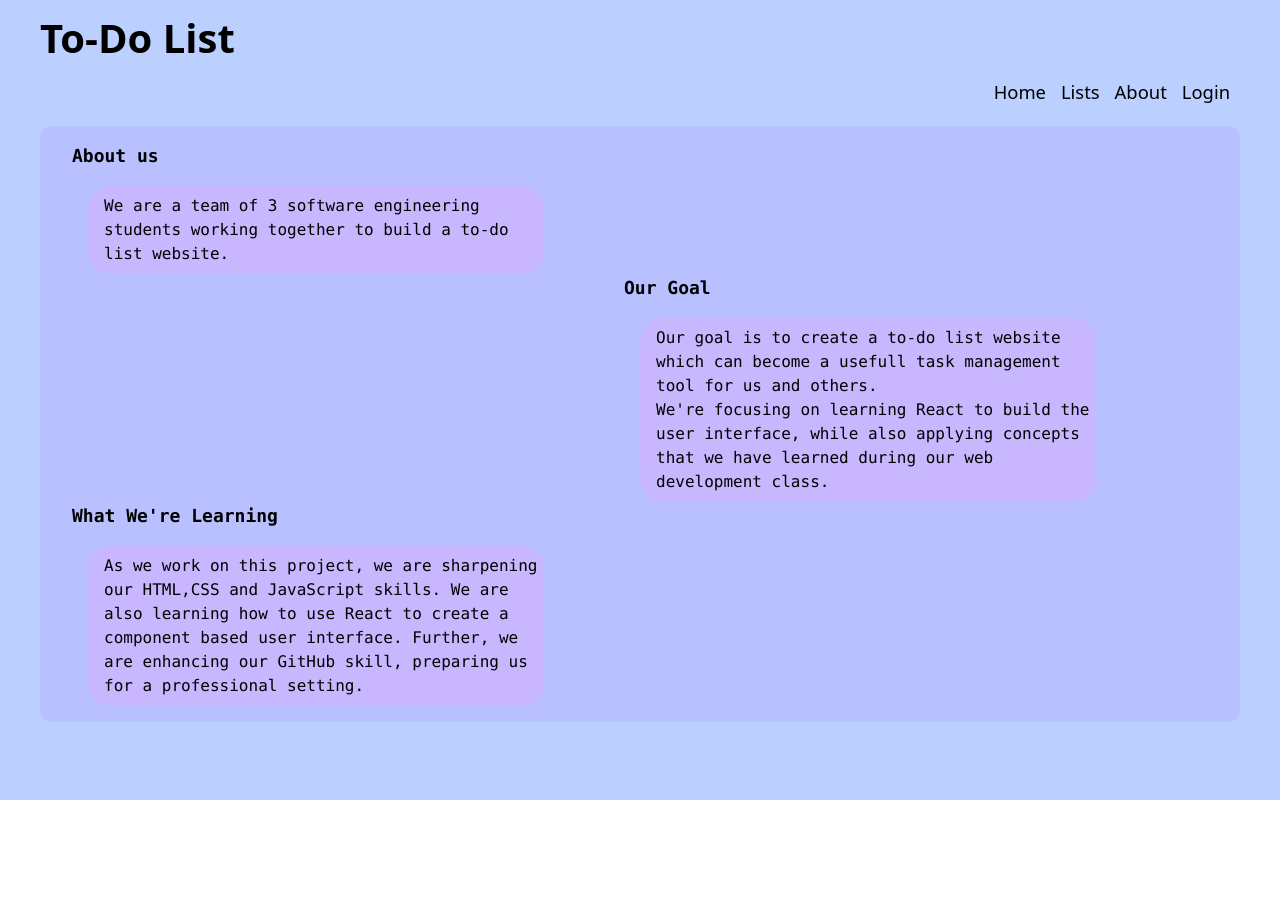
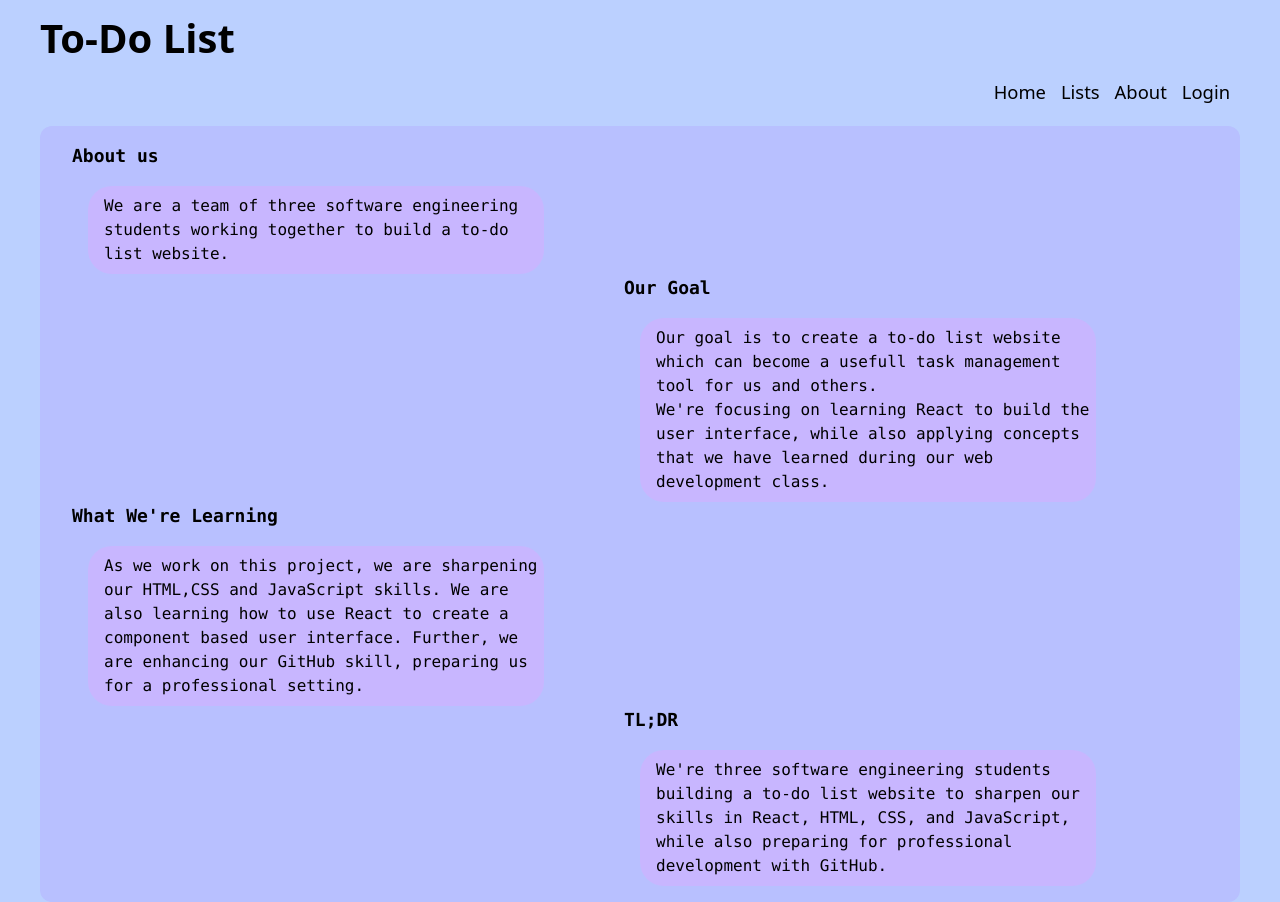
Before and after one commit to C0dingViking/todo-list, a React (Vite) app: page /about in a window 1280 px wide. Before the commit the page ends 800 px from the top, so only its background shows below. Built offline with nearby package versions, Linux system fonts and the light colour scheme.

Commit message:
added a TL;DR section to the about page

```diff
--- a/src/components/About.tsx
+++ b/src/components/About.tsx
@@ -4,7 +4,7 @@ function About(){
             <div className="inline-block pr-28 font-mono space-y-4 about-child">
                 <h2 className="text-lg font-semibold">About us</h2>
                 <div className="pl-4 ml-4 rounded-3xl bg-secondary pt-2 pb-2 mt-1">
-                    <p>We are a team of 3 software engineering students working together to build a to-do list website.</p>
+                    <p>We are a team of three software engineering students working together to build a to-do list website.</p>
                 </div>
             </div>
             <div className="inline-block pr-28 font-mono space-y-4 about-child">
@@ -25,7 +25,15 @@ function About(){
                         Further, we are enhancing our GitHub skill, preparing us for a professional setting.
                     </p>
                 </div>
-
+            </div>
+            <div className="inline-block pr-28 font-mono space-y-4 about-child">
+                <h2 className="text-lg font-semibold">TL;DR</h2>
+                <div className="pl-4 ml-4 rounded-3xl bg-secondary pt-2 pb-2 mt-1">
+                    <p>
+                        We're three software engineering students building a to-do list website to sharpen our skills in React, HTML, CSS, and JavaScript,
+                        while also preparing for professional development with GitHub.
+                    </p>
+                </div>
             </div>
         </div>
     )
```
